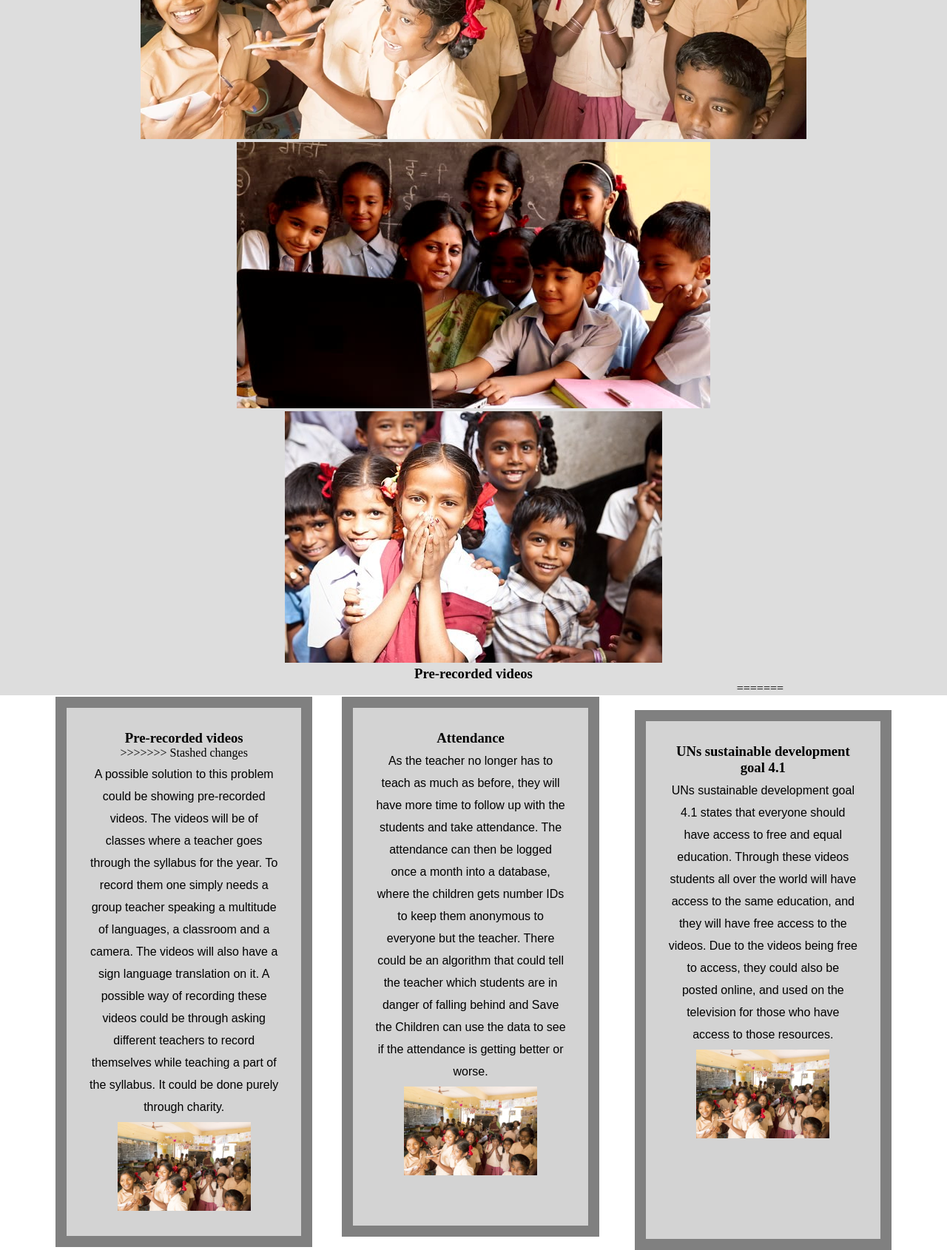
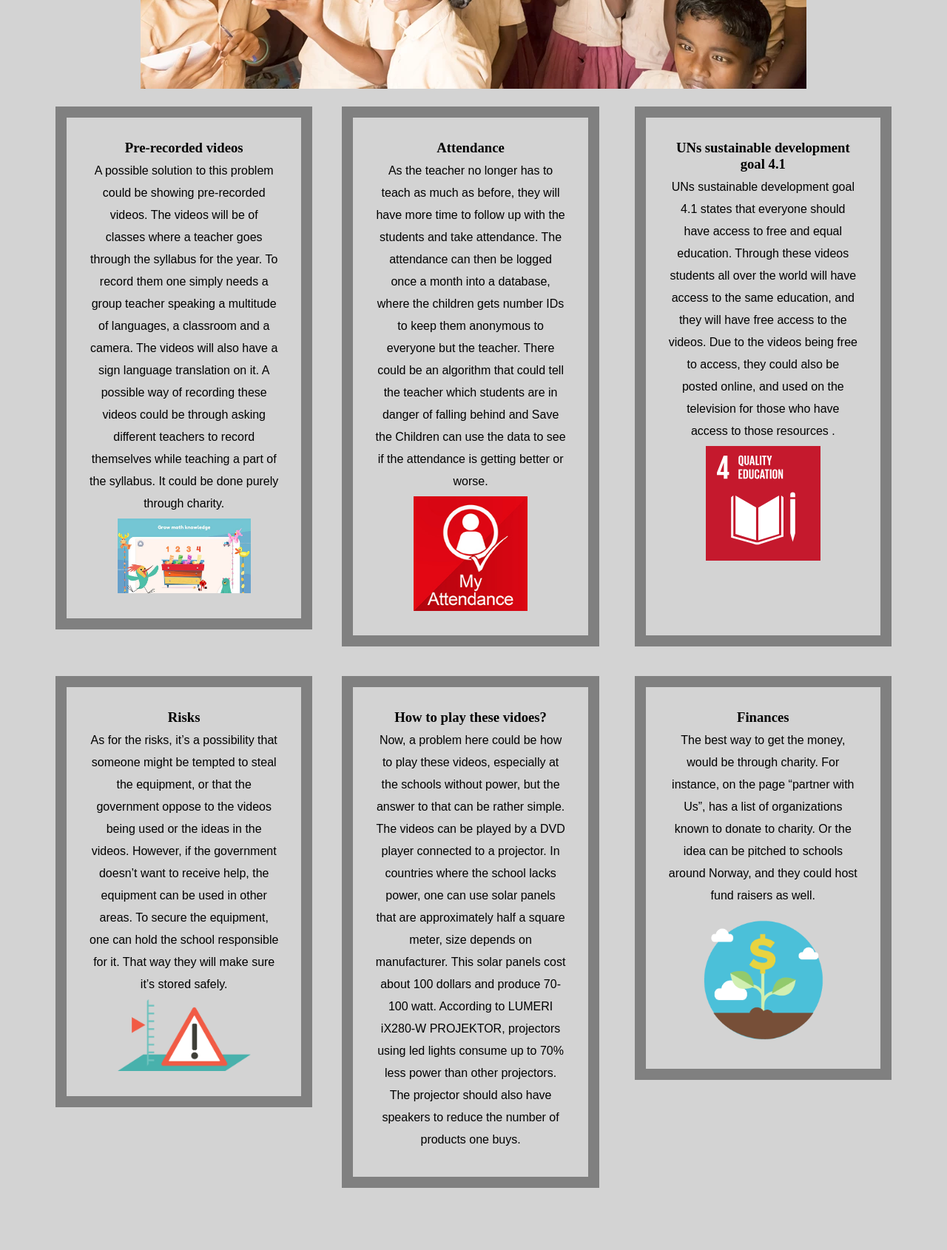
Before and after one commit to wanianabi/innovationcamp, a plain HTML site: page losning.html in a window 1280 px wide. Shown: the part 880-2570 px from the top of the page at 74% size. After the commit the page ends 2506 px from the top, so only its background shows below. Drawn offline with Linux system fonts and the light colour scheme.

Commit message:
endringer

```diff
--- a/innovation.css
+++ b/innovation.css
@@ -22,19 +22,14 @@ font-family: Arial;
   padding-top: 60px;
   padding-bottom: 60px;
   width: 100%;
-=======
 *{
   margin: 0;
   padding: 0;
 }
 body{
->>>>>>> Stashed changes
   text-align: center;
 }
-.wrapper{
-  width: 1170px;
-  margin: 0 auto;
-}
+
 header{
   height: 100px;
   background: #262626;
@@ -82,9 +77,7 @@ nav a{
 }
 .bannerArea p{
   font-size: 30px;
-<<<<<<< Updated upstream
-<<<<<<< Updated upstream
-=======
+
 }
 #paragraf1 {
   text-align: left;
@@ -94,7 +87,10 @@ nav a{
     margin-left:15px;
   }
 
-
+  .wrapper{
+    width: 1170px;
+    margin: 0 auto;
+  }
 
 
 .body_sec {
@@ -109,10 +105,8 @@ nav a{
 }
 .content-area{
   width: 100%;
-  position: relative;
-  top: 450px;
   background: #ddd;
-  height: 1500px;
+  height: ;
 }
 .content-area h2{
   font-family: Arial;
--- a/losning.html
+++ b/losning.html
@@ -11,6 +11,7 @@
   }
   body{
     text-align: center;
+    background-color: lightgrey;
   }
   .wrapper{
     width: 1170px;
@@ -21,7 +22,7 @@
     background: #262626;
     width: 100%;
     z-index: 12;
-    position: fixed;
+    position: static;
   }
   .logo{
     width: 30%;
@@ -48,12 +49,10 @@
   }
   .bannerArea{
     width: 100%;
-    height: 100%;
-    position: fixed;
-    top: 100px;
+    height: 300px;
     background-color: #ffbb99;
     background-size: cover;
-    background-position: center center;
+
   }
   .bannerArea h2{
     padding-top: 8%;
@@ -68,8 +67,6 @@
   }
   .content-area{
     width: 100%;
-    height:100%;
-    position: relative;
     top: 450px;
     background: #ddd;
   }
@@ -105,31 +102,25 @@
     <div class="bannerArea">
       <h2>The solution</h2>
     </div>
+    <img src="bilde1.webp">
+
 
     <div class="content-area">
       <div class="wrapper">
-<<<<<<< Updated upstream
+
 
         <div class="row">
           <div class="column">
-            <img src="bilde1.webp">
             </div>
-            <div class="column">
-            <img src="bilde2.jpg">
-              </div>
-          <div class="column">
-            <img src="bilde4.png">
-          </div>
+
           </div>
 
-            <h3>Pre-recorded videos</h3>
-=======
 
 
 
             <div class="text1">
               <h3>Pre-recorded videos</h3>
->>>>>>> Stashed changes
+
             <p>A possible solution to this problem could be showing pre-recorded videos.
                The videos will be of classes where a teacher goes through the syllabus
                for the year. To record them one simply needs a group teacher speaking a
@@ -137,7 +128,7 @@
                a sign language translation on it. A possible way of recording these videos
               could be through asking different teachers to record themselves while teaching
               a part of the syllabus. It could be done purely through charity.</p>
-              <img src="bilde1.webp" alt="pre-recorded" width="70%">
+              <img src="math.jpg" alt="pre-recorded" width="70%">
               </div>
 
             <div class="text2">
@@ -148,7 +139,7 @@
                 them anonymous to everyone but the teacher. There could be an algorithm that could
                 tell the teacher which students are in danger of falling behind and Save the Children
                 can use the data to see if the attendance is getting better or worse.</p>
-                <img src="bilde1.webp" alt="pre-recorded" width="70%">
+                <img src="attendance.jpg" alt="attendance" width="60%">
               </div>
 
              <div class="text3">
@@ -157,8 +148,9 @@
                    and equal education. Through these videos students all over the world will have access
                   to the same education, and they will have free access to the videos. Due to the videos being
                    free to access, they could also be posted online, and used on the television for those who have
-                  access to those resources.</p>
-                  <img src="bilde1.webp" alt="pre-recorded" width="70%">
+                  access to those resources
+                  .</p>
+                  <img src="4un.svg" alt="pre-recorded" width="60%">
                   </div>
 
                 <div class="text4">
@@ -168,7 +160,7 @@
                      if the government doesn’t want to receive help, the equipment can be used in other areas.
                      To secure the equipment, one can hold the school responsible for it. That way they will
                     make sure it’s stored safely.</p>
-                    <img src="bilde1.webp" alt="pre-recorded" width="70%">
+                    <img src="risks.png" alt="risks" width="70%">
                     </div>
 
 
@@ -191,16 +183,16 @@
             <p>The best way to get the money, would be through charity. For instance, on the page
               “partner with Us”, has a list of organizations known to donate to charity. Or the idea
               can be pitched to schools around Norway, and they could host fund raisers as well.</p>
-<<<<<<< Updated upstream
+              <img src="investors.png" alt="pre-recorded" width="70%">
+              </div>
+
 
       </div>
     </div>
   </div>
-=======
-              <img src="bilde1.webp" alt="pre-recorded" width="70%">
+
         </div>
 
->>>>>>> Stashed changes
 
 
 
```
Also changed, not shown: 4un.svg (added), attendance.jpg (added), investors.png (added), math.jpg (added), risks.png (added).
